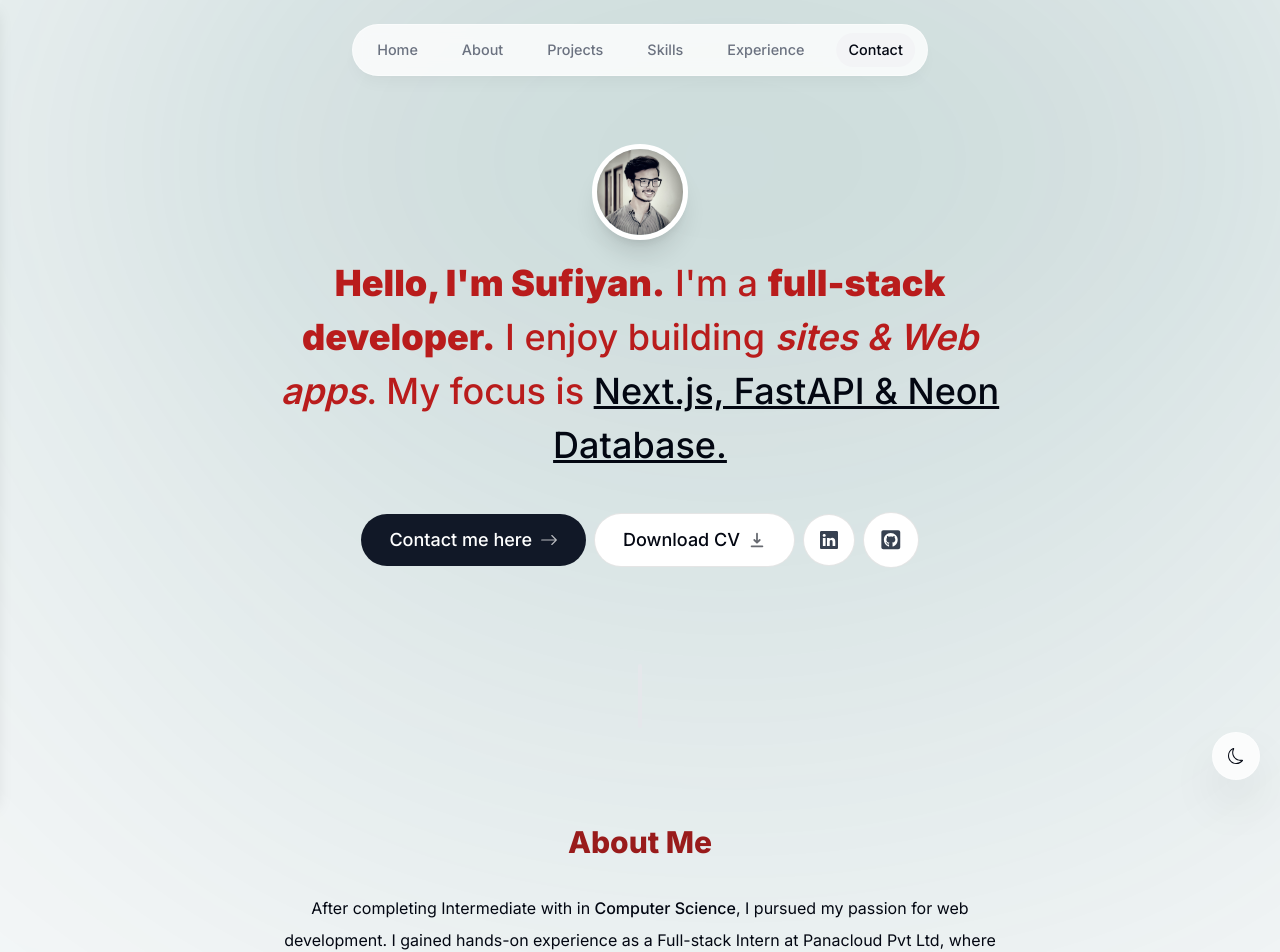
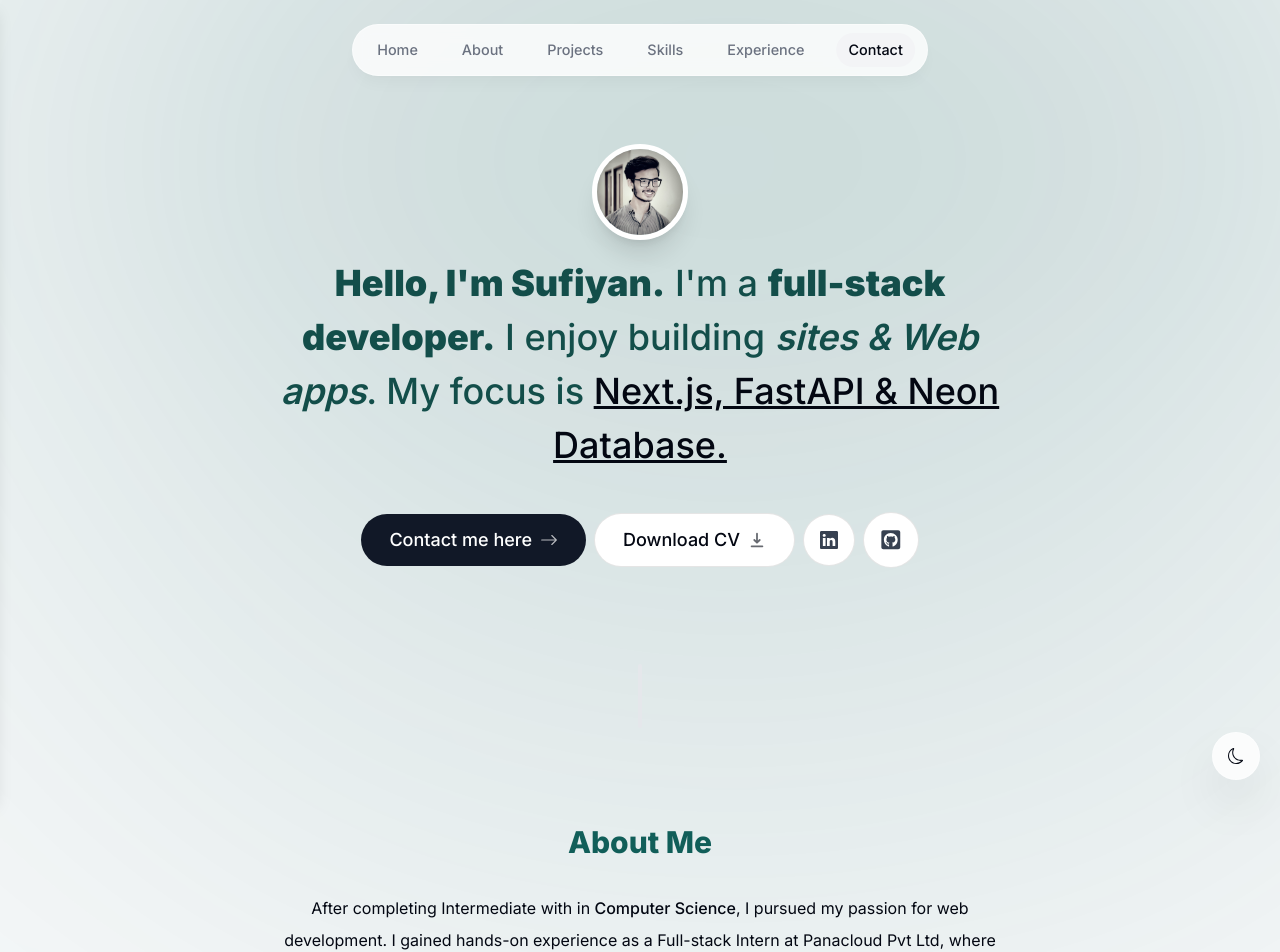
Before and after one commit to muhammadsufiyanbaig/portfolio, a Next.js app: page / in a window 1280 px wide. Shown: the top 952 px of the page. Built offline with nearby package versions, Linux system fonts and the light colour scheme.

Commit message:
set coloring

```diff
--- a/components/intro.tsx
+++ b/components/intro.tsx
@@ -43,7 +43,7 @@ export default function Intro() {
       </div>
 
       <motion.h1
-        className="mb-10 mt-4 px-4 text-2xl font-medium !leading-[1.5] sm:text-4xl text-red-700"
+        className="mb-10 mt-4 px-4 text-2xl font-medium !leading-[1.5] sm:text-4xl text-teal-900"
         initial={{ opacity: 0, y: 100 }}
         animate={{ opacity: 1, y: 0 }}
       >
--- a/components/section-heading.tsx
+++ b/components/section-heading.tsx
@@ -6,7 +6,7 @@ type SectionHeadingProps = {
 
 export default function SectionHeading({ children }: SectionHeadingProps) {
   return (
-    <h2 className="text-3xl capitalize mb-8 text-center text-red-800 font-extrabold">
+    <h2 className="text-3xl capitalize mb-8 text-center text-teal-800 font-extrabold">
       {children}
     </h2>
   );
```
